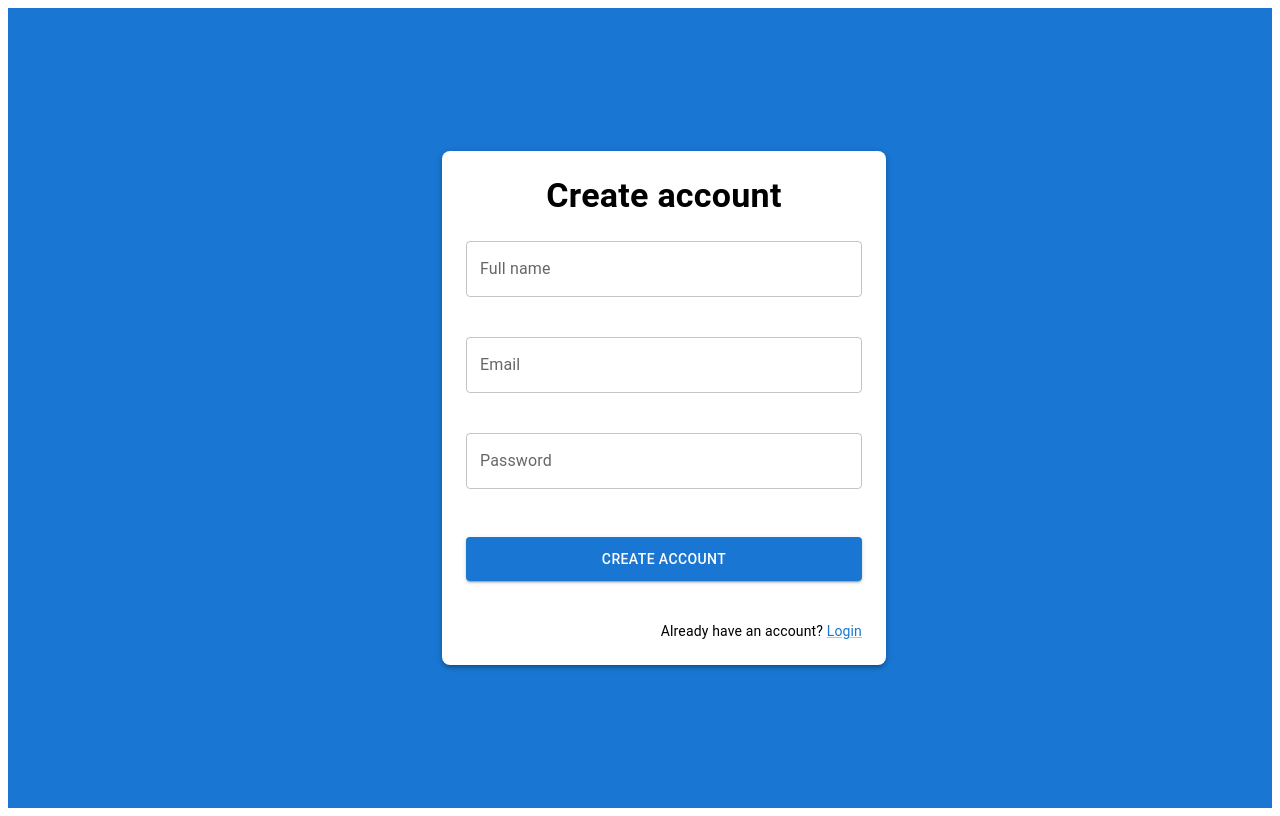
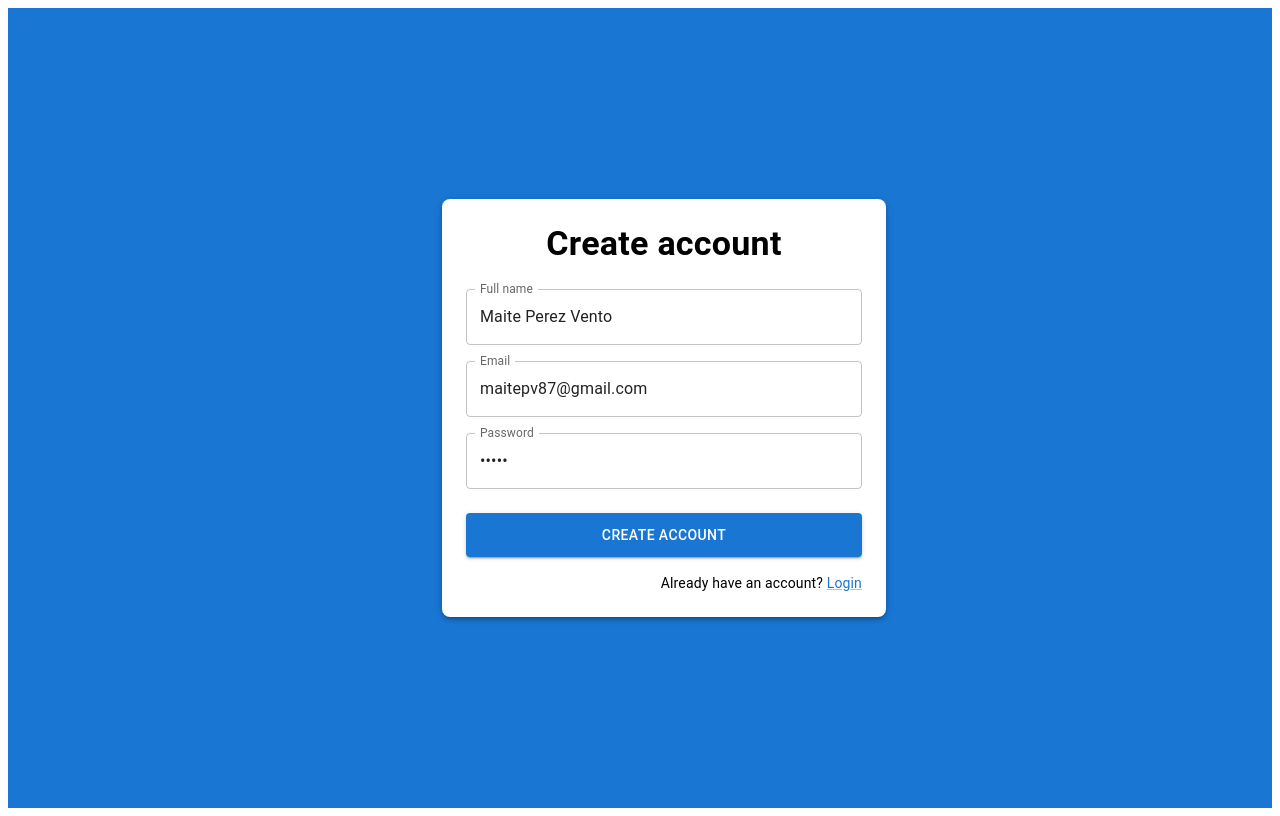
Before and after one commit to maitepv87/journal-app, a React (Vite) app: page /auth/register in a window 1280 px wide. Built offline with nearby package versions, Linux system fonts and the light colour scheme; no server answers.

Commit message:
npx git-filter-repo --path firebase/config.js --invert-paths

```diff
--- a/src/auth/pages/LoginPage.jsx
+++ b/src/auth/pages/LoginPage.jsx
@@ -1,4 +1,4 @@
-import React from "react";
+import React, { useMemo } from "react";
 import { useSelector, useDispatch } from "react-redux";
 import { Link as RouterLink } from "react-router-dom";
 import { Box, TextField, Button, Typography, Link } from "@mui/material";
@@ -8,12 +8,15 @@ import { useForm } from "../../hooks/useForm";
 import { checkingAuthentication, startGoogleSignIn } from "../../store/auth";
 
 export const LoginPage = () => {
+  const { status } = useSelector((state) => state.auth);
   const dispatch = useDispatch();
 
   const { email, password, onInputChange } = useForm({
     email: "maitepv87@gmail.com",
     password: "12345",
   });
+
+  const isAuthenticating = useMemo(() => status == "checking", [status]);
 
   const onSubmit = (event) => {
     event.preventDefault();
@@ -57,6 +60,7 @@ export const LoginPage = () => {
           }}
         >
           <Button
+            disabled={isAuthenticating}
             variant="contained"
             color="primary"
             fullWidth
@@ -67,6 +71,7 @@ export const LoginPage = () => {
           </Button>
 
           <Button
+            disabled={isAuthenticating}
             variant="contained"
             color="primary"
             fullWidth
--- a/src/auth/pages/RegisterPage.jsx
+++ b/src/auth/pages/RegisterPage.jsx
@@ -3,16 +3,36 @@ import { Link as RouterLink } from "react-router-dom";
 import { Box, TextField, Button, Typography, Link } from "@mui/material";
 import GoogleIcon from "@mui/icons-material/Google";
 import { AuthLayout } from "../layout/AuthLayout";
+import { useForm } from "../../hooks/useForm";
 
 export const RegisterPage = () => {
+  const formData = {
+    email: "maitepv87@gmail.com",
+    password: "12345",
+    displayName: "Maite Perez Vento",
+  };
+
+  const { displayName, email, password, onInputChange, formState } = useForm(formData);
+
+  const onSubmit = (event) => {
+    event.preventDefault();
+
+    // dispatch(checkingAuthentication());
+
+    console.log(formState);
+  };
+
   return (
     <AuthLayout title="Create account">
+      <form onSubmit={onSubmit}>
         <TextField
           label="Full name"
           variant="outlined"
           fullWidth
           sx={{ marginBottom: 2 }}
-        value={""}
+          name="displayName"
+          value={displayName}
+          onChange={onInputChange}
         />
 
         <TextField
@@ -20,7 +40,9 @@ export const RegisterPage = () => {
           variant="outlined"
           fullWidth
           sx={{ marginBottom: 2 }}
-        value={""}
+          name="email"
+          value={email}
+          onChange={onInputChange}
         />
 
         <TextField
@@ -29,7 +51,9 @@ export const RegisterPage = () => {
           variant="outlined"
           fullWidth
           sx={{ marginBottom: 2 }}
-        value={""}
+          name="password"
+          value={password}
+          onChange={onInputChange}
         />
 
         <Box
@@ -45,6 +69,7 @@ export const RegisterPage = () => {
             color="primary"
             fullWidth
             sx={{ padding: "10px" }}
+            type="submit"
           >
             Create account
           </Button>
@@ -65,6 +90,7 @@ export const RegisterPage = () => {
             </Link>
           </Typography>
         </Box>
+      </form>
     </AuthLayout>
   );
 };
--- a/src/firebase/config.js
+++ b/src/firebase/config.js
@@ -5,12 +5,12 @@ import { getFirestore } from "firebase/firestore/lite";
 
 // Your web app's Firebase configuration
 const firebaseConfig = {
-  apiKey: "AIzaSyBoeWevlLfPsJql9OHdvcWl5W2CophANT4",
-  authDomain: "react-demos-feb99.firebaseapp.com",
-  projectId: "react-demos-feb99",
-  storageBucket: "react-demos-feb99.firebasestorage.app",
-  messagingSenderId: "435714380766",
-  appId: "1:435714380766:web:bb62548d0d10e7ca5a834f",
+  apiKey: import.meta.env.VITE_FIREBASE_API_KEY,
+  authDomain: import.meta.env.VITE_FIREBASE_AUTH_DOMAIN,
+  projectId: import.meta.env.VITE_FIREBASE_PROJECT_ID,
+  storageBucket: import.meta.env.VITE_FIREBASE_STORAGE_BUCKET,
+  messagingSenderId: import.meta.env.VITE_FIREBASE_MESSAGING_SENDER_ID,
+  appId: import.meta.env.VITE_FIREBASE_APP_ID,
 };
 
 // Initialize Firebase
```
Also changed, not shown: 2 other files (tests, documents, lock files or other folders). Lines whose indentation alone changed are shown as unchanged.
